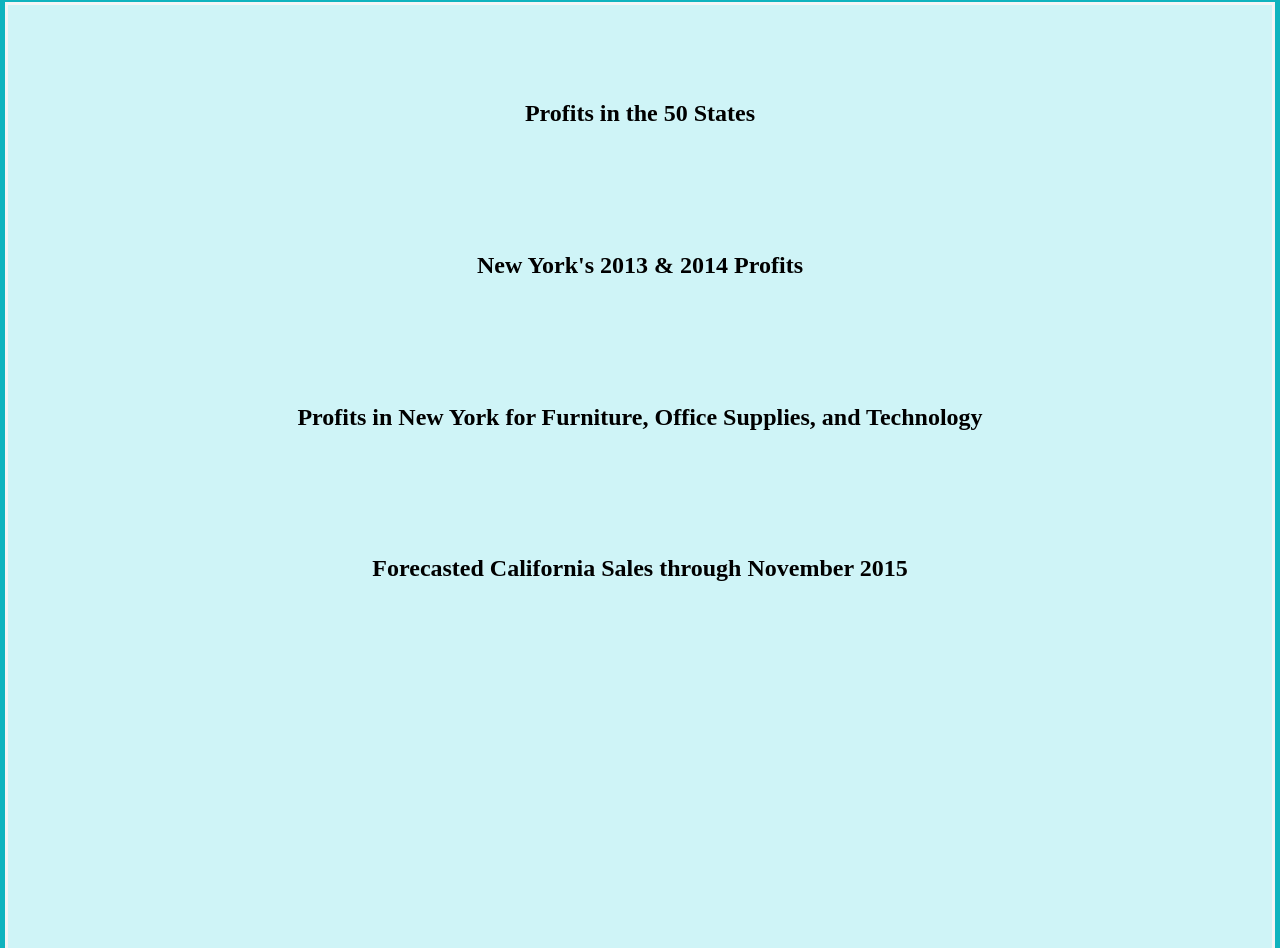
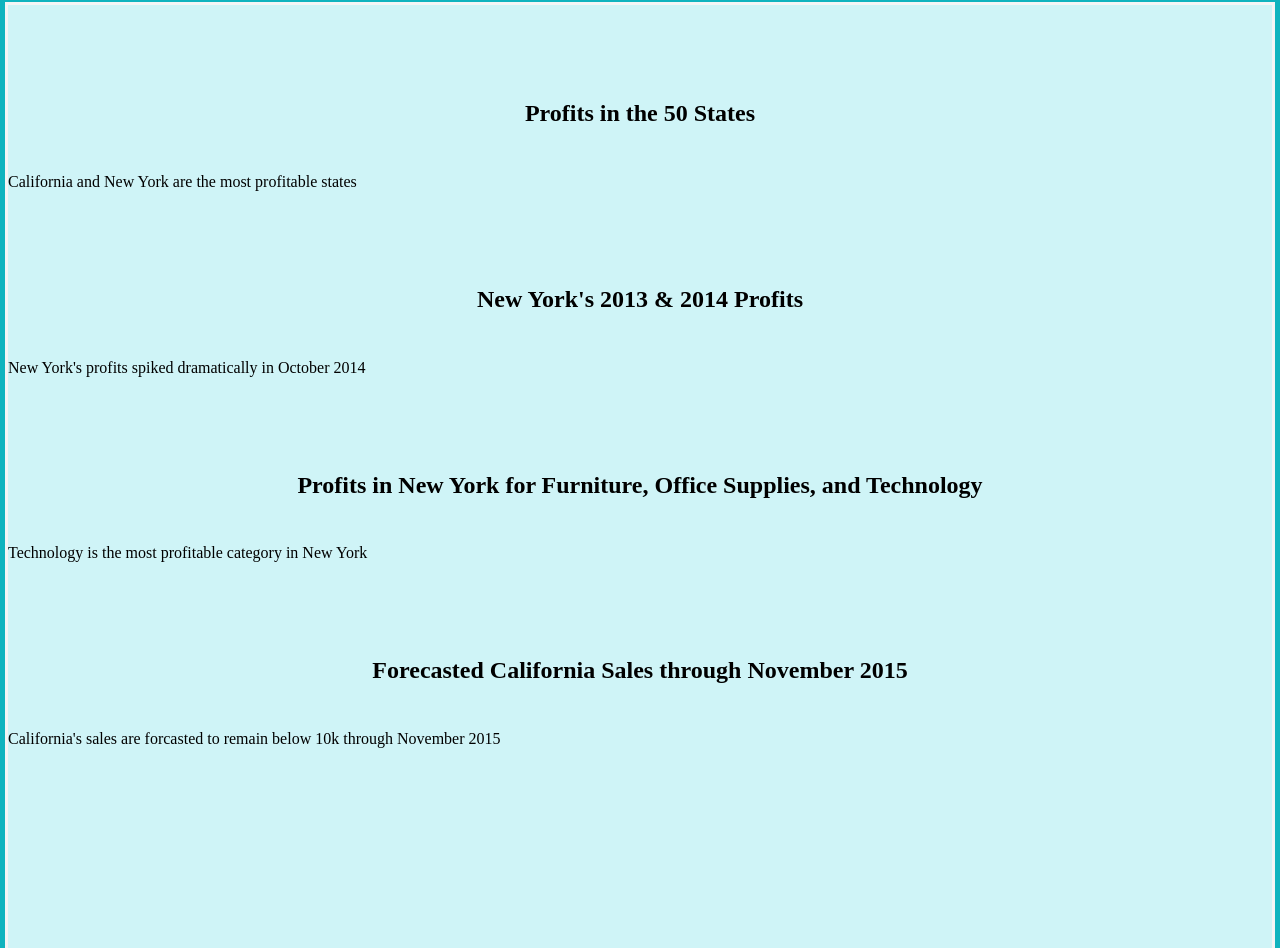
Before and after one commit to liza-lipps/Eliza-Lipps-IS201, a plain HTML site: page html/tableau.html in a window 1280 px wide. Shown: the part 314-1262 px from the top of the page. Drawn offline with Linux system fonts and the light colour scheme.

Commit message:
Add files via upload

```diff
--- a/html/tableau.html
+++ b/html/tableau.html
@@ -44,6 +44,9 @@
                     scriptElement.src = 'https://public.tableau.com/javascripts/api/viz_v1.js';
                     vizElement.parentNode.insertBefore(scriptElement, vizElement);
             </script>
+            <p>
+                California and New York are the most profitable states
+            </p>
             <h2>New York's 2013 & 2014 Profits</h2>
             <div class='tableauPlaceholder tableau' id='viz1639263289953' style='position: relative'>
                 <object class='tableauViz'  style='display:none;'>
@@ -70,6 +73,9 @@
                     scriptElement.src = 'https://public.tableau.com/javascripts/api/viz_v1.js';
                     vizElement.parentNode.insertBefore(scriptElement, vizElement);
             </script>
+            <p>
+                New York's profits spiked dramatically in October 2014
+            </p>
             <h2>Profits in New York for Furniture, Office Supplies, and Technology</h2>
             <div class='tableauPlaceholder tableau' id='viz1639263598537' style='position: relative'>
                 <object class='tableauViz'  style='display:none;'>
@@ -96,6 +102,9 @@
                     scriptElement.src = 'https://public.tableau.com/javascripts/api/viz_v1.js';
                     vizElement.parentNode.insertBefore(scriptElement, vizElement);
             </script>
+            <p>
+                Technology is the most profitable category in New York
+            </p>
             <h2>Forecasted California Sales through November 2015</h2>
             <div class='tableauPlaceholder tableau' id='viz1639263733779' style='position: relative'>
                 <object class='tableauViz'  style='display:none;'>
@@ -122,6 +131,9 @@
                     scriptElement.src = 'https://public.tableau.com/javascripts/api/viz_v1.js';
                     vizElement.parentNode.insertBefore(scriptElement, vizElement);
             </script>
+            <p>
+                California's sales are forcasted to remain below 10k through November 2015
+            </p>
         </div>
         <footer class="common footer">
             <div class="instagram">
```
